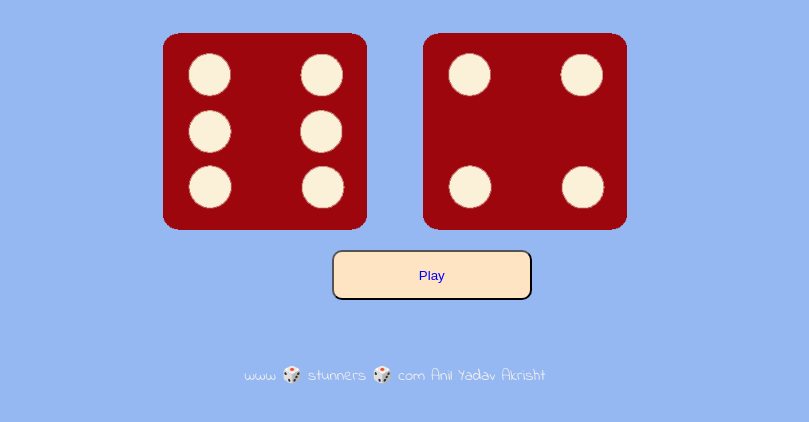
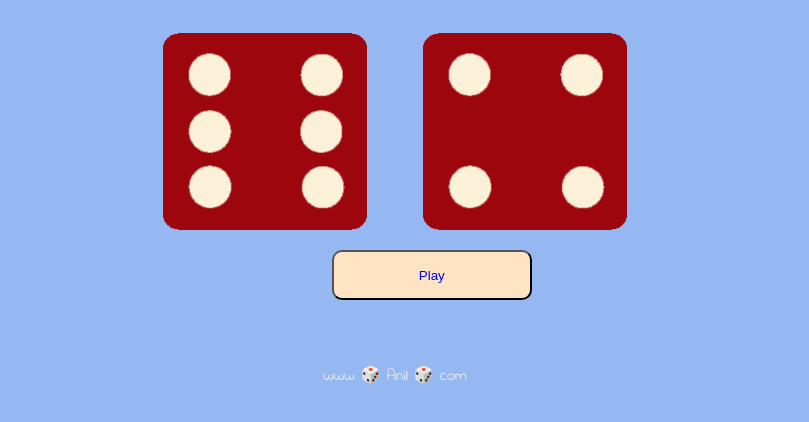
Before and after one commit to akrisht2805/Dice-Game, a plain HTML site: page index.html in a window 1280 px wide. Shown: the part 302-724 px from the top of the page, without its empty margins (245-1054 px from the left). Drawn offline with Linux system fonts and the light colour scheme.

Commit message:
change footer

```diff
--- a/index.html
+++ b/index.html
@@ -30,8 +30,6 @@
   </body>
 
   <footer>
-    www 🎲 stunners 🎲 com
-    Anil Yadav
-    Akrisht
+    www 🎲 Anil 🎲 com
   </footer>
 </html>
```
